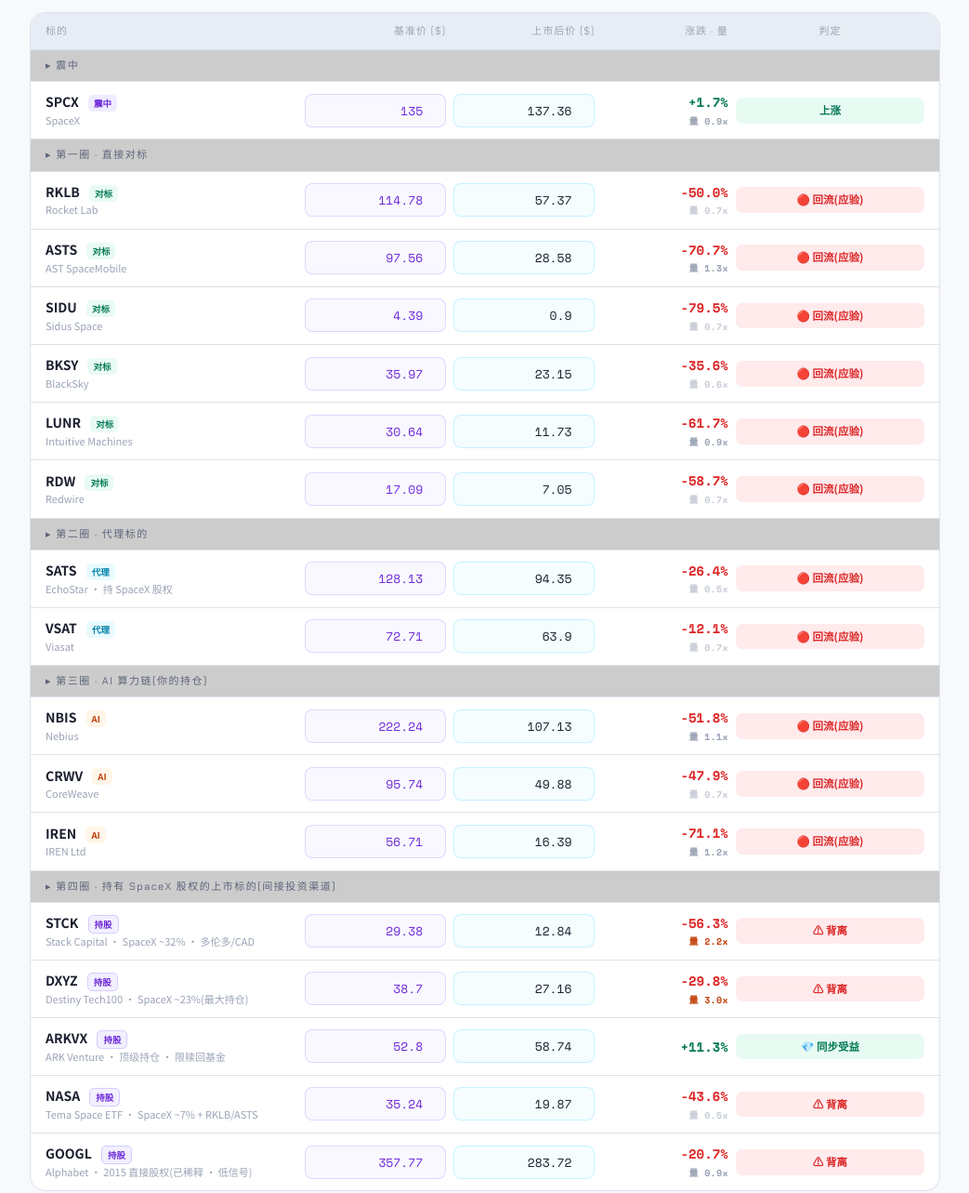
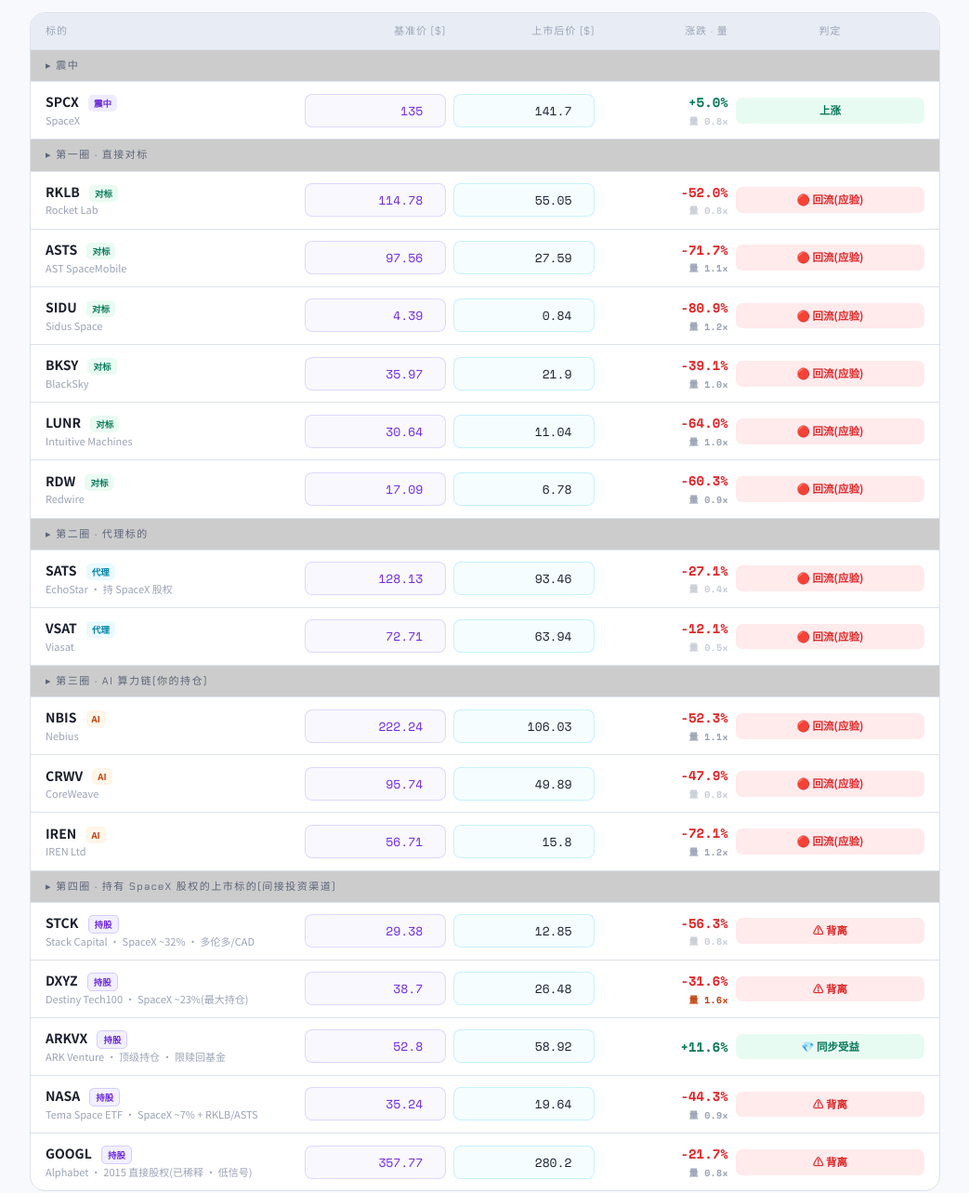
Before and after one commit to charleslee96finance/nvidia-tracker, a plain HTML site: page spcx.html in a window 1280 px wide. Shown: the part 684-1967 px from the top of the page at 93% size, without its empty margins (118-1161 px from the left). Drawn offline with nearby package versions, Linux system fonts and the light colour scheme.

Commit message:
auto: refresh spcx scorecard 2026-11-18 09:37Z

```diff
--- a/spcx.html
+++ b/spcx.html
@@ -94,7 +94,7 @@ input.px.locked{background:rgba(157,139,255,.06);border-color:rgba(157,139,255,.
     <div class="kicker">POST-IPO REVIEW · 全自动模式 · 云端版</div>
     <h1>SPCX 的追踪 · 复盘记分卡</h1>
     <div class="sub">验证假设:上市后,资金是否从"影子标的"回流到 SpaceX 本身?(sell-the-news)</div>
-    <div class="updated">现价上次自动更新: <b>2026-11-17 17:59 BJT | 17/17 | CUR (base locked)</b> · 数据源 Yahoo Finance · 每日 02:00 UTC(10:00 BJT)由 GitHub Actions 刷新</div>
+    <div class="updated">现价上次自动更新: <b>2026-11-18 17:37 BJT | 17/17 | CUR (base locked)</b> · 数据源 Yahoo Finance · 每日 02:00 UTC(10:00 BJT)由 GitHub Actions 刷新</div>
   </header>
 
   <div class="howto">
@@ -148,30 +148,30 @@ input.px.locked{background:rgba(157,139,255,.06);border-color:rgba(157,139,255,.
     <div class="trow" data-row data-role="epi">
       <div class="nm">SPCX <span class="tier-tag tt-epi">震中</span><small>SpaceX</small></div>
       <div><input class="px base locked" type="number" value="135" placeholder="135" readonly></div>
-      <div><input class="px cur auto" type="number" data-ticker="SPCX" placeholder="首日价" value="137.36" data-rvol="0.9"></div>
+      <div><input class="px cur auto" type="number" data-ticker="SPCX" placeholder="首日价" value="141.7" data-rvol="0.79"></div>
       <div class="pct">—</div>
       <div class="verdict v-empty">—</div>
     </div>
     <div class="section-div">▸ 第一圈 · 直接对标</div>
-    <div class="trow" data-row data-role="comp"><div class="nm">RKLB <span class="tier-tag tt-comp">对标</span><small>Rocket Lab</small></div><div><input class="px base locked" type="number" data-ticker="RKLB" placeholder="基准" readonly value="114.78"></div><div><input class="px cur auto" type="number" data-ticker="RKLB" placeholder="现价" value="57.37" data-rvol="0.73"></div><div class="pct">—</div><div class="verdict v-empty">—</div></div>
-    <div class="trow" data-row data-role="comp"><div class="nm">ASTS <span class="tier-tag tt-comp">对标</span><small>AST SpaceMobile</small></div><div><input class="px base locked" type="number" data-ticker="ASTS" placeholder="基准" readonly value="97.56"></div><div><input class="px cur auto" type="number" data-ticker="ASTS" placeholder="现价" value="28.58" data-rvol="1.29"></div><div class="pct">—</div><div class="verdict v-empty">—</div></div>
-    <div class="trow" data-row data-role="comp"><div class="nm">SIDU <span class="tier-tag tt-comp">对标</span><small>Sidus Space</small></div><div><input class="px base locked" type="number" data-ticker="SIDU" placeholder="基准" readonly value="4.39"></div><div><input class="px cur auto" type="number" data-ticker="SIDU" placeholder="现价" value="0.9" data-rvol="0.7"></div><div class="pct">—</div><div class="verdict v-empty">—</div></div>
-    <div class="trow" data-row data-role="comp"><div class="nm">BKSY <span class="tier-tag tt-comp">对标</span><small>BlackSky</small></div><div><input class="px base locked" type="number" data-ticker="BKSY" placeholder="基准" readonly value="35.97"></div><div><input class="px cur auto" type="number" data-ticker="BKSY" placeholder="现价" value="23.15" data-rvol="0.63"></div><div class="pct">—</div><div class="verdict v-empty">—</div></div>
-    <div class="trow" data-row data-role="comp"><div class="nm">LUNR <span class="tier-tag tt-comp">对标</span><small>Intuitive Machines</small></div><div><input class="px base locked" type="number" data-ticker="LUNR" placeholder="基准" readonly value="30.64"></div><div><input class="px cur auto" type="number" data-ticker="LUNR" placeholder="现价" value="11.73" data-rvol="0.87"></div><div class="pct">—</div><div class="verdict v-empty">—</div></div>
-    <div class="trow" data-row data-role="comp"><div class="nm">RDW <span class="tier-tag tt-comp">对标</span><small>Redwire</small></div><div><input class="px base locked" type="number" data-ticker="RDW" placeholder="基准" readonly value="17.09"></div><div><input class="px cur auto" type="number" data-ticker="RDW" placeholder="现价" value="7.05" data-rvol="0.73"></div><div class="pct">—</div><div class="verdict v-empty">—</div></div>
+    <div class="trow" data-row data-role="comp"><div class="nm">RKLB <span class="tier-tag tt-comp">对标</span><small>Rocket Lab</small></div><div><input class="px base locked" type="number" data-ticker="RKLB" placeholder="基准" readonly value="114.78"></div><div><input class="px cur auto" type="number" data-ticker="RKLB" placeholder="现价" value="55.05" data-rvol="0.75"></div><div class="pct">—</div><div class="verdict v-empty">—</div></div>
+    <div class="trow" data-row data-role="comp"><div class="nm">ASTS <span class="tier-tag tt-comp">对标</span><small>AST SpaceMobile</small></div><div><input class="px base locked" type="number" data-ticker="ASTS" placeholder="基准" readonly value="97.56"></div><div><input class="px cur auto" type="number" data-ticker="ASTS" placeholder="现价" value="27.59" data-rvol="1.12"></div><div class="pct">—</div><div class="verdict v-empty">—</div></div>
+    <div class="trow" data-row data-role="comp"><div class="nm">SIDU <span class="tier-tag tt-comp">对标</span><small>Sidus Space</small></div><div><input class="px base locked" type="number" data-ticker="SIDU" placeholder="基准" readonly value="4.39"></div><div><input class="px cur auto" type="number" data-ticker="SIDU" placeholder="现价" value="0.84" data-rvol="1.18"></div><div class="pct">—</div><div class="verdict v-empty">—</div></div>
+    <div class="trow" data-row data-role="comp"><div class="nm">BKSY <span class="tier-tag tt-comp">对标</span><small>BlackSky</small></div><div><input class="px base locked" type="number" data-ticker="BKSY" placeholder="基准" readonly value="35.97"></div><div><input class="px cur auto" type="number" data-ticker="BKSY" placeholder="现价" value="21.9" data-rvol="0.99"></div><div class="pct">—</div><div class="verdict v-empty">—</div></div>
+    <div class="trow" data-row data-role="comp"><div class="nm">LUNR <span class="tier-tag tt-comp">对标</span><small>Intuitive Machines</small></div><div><input class="px base locked" type="number" data-ticker="LUNR" placeholder="基准" readonly value="30.64"></div><div><input class="px cur auto" type="number" data-ticker="LUNR" placeholder="现价" value="11.04" data-rvol="0.97"></div><div class="pct">—</div><div class="verdict v-empty">—</div></div>
+    <div class="trow" data-row data-role="comp"><div class="nm">RDW <span class="tier-tag tt-comp">对标</span><small>Redwire</small></div><div><input class="px base locked" type="number" data-ticker="RDW" placeholder="基准" readonly value="17.09"></div><div><input class="px cur auto" type="number" data-ticker="RDW" placeholder="现价" value="6.78" data-rvol="0.87"></div><div class="pct">—</div><div class="verdict v-empty">—</div></div>
     <div class="section-div">▸ 第二圈 · 代理标的</div>
-    <div class="trow" data-row data-role="comp"><div class="nm">SATS <span class="tier-tag tt-proxy">代理</span><small>EchoStar · 持 SpaceX 股权</small></div><div><input class="px base locked" type="number" data-ticker="SATS" placeholder="基准" readonly value="128.13"></div><div><input class="px cur auto" type="number" data-ticker="SATS" placeholder="现价" value="94.35" data-rvol="0.51"></div><div class="pct">—</div><div class="verdict v-empty">—</div></div>
-    <div class="trow" data-row data-role="comp"><div class="nm">VSAT <span class="tier-tag tt-proxy">代理</span><small>Viasat</small></div><div><input class="px base locked" type="number" data-ticker="VSAT" placeholder="基准" readonly value="72.71"></div><div><input class="px cur auto" type="number" data-ticker="VSAT" placeholder="现价" value="63.9" data-rvol="0.69"></div><div class="pct">—</div><div class="verdict v-empty">—</div></div>
+    <div class="trow" data-row data-role="comp"><div class="nm">SATS <span class="tier-tag tt-proxy">代理</span><small>EchoStar · 持 SpaceX 股权</small></div><div><input class="px base locked" type="number" data-ticker="SATS" placeholder="基准" readonly value="128.13"></div><div><input class="px cur auto" type="number" data-ticker="SATS" placeholder="现价" value="93.46" data-rvol="0.42"></div><div class="pct">—</div><div class="verdict v-empty">—</div></div>
+    <div class="trow" data-row data-role="comp"><div class="nm">VSAT <span class="tier-tag tt-proxy">代理</span><small>Viasat</small></div><div><input class="px base locked" type="number" data-ticker="VSAT" placeholder="基准" readonly value="72.71"></div><div><input class="px cur auto" type="number" data-ticker="VSAT" placeholder="现价" value="63.94" data-rvol="0.49"></div><div class="pct">—</div><div class="verdict v-empty">—</div></div>
     <div class="section-div">▸ 第三圈 · AI 算力链(你的持仓)</div>
-    <div class="trow" data-row data-role="comp"><div class="nm">NBIS <span class="tier-tag tt-ai">AI</span><small>Nebius</small></div><div><input class="px base locked" type="number" data-ticker="NBIS" placeholder="基准" readonly value="222.24"></div><div><input class="px cur auto" type="number" data-ticker="NBIS" placeholder="现价" value="107.13" data-rvol="1.07"></div><div class="pct">—</div><div class="verdict v-empty">—</div></div>
-    <div class="trow" data-row data-role="comp"><div class="nm">CRWV <span class="tier-tag tt-ai">AI</span><small>CoreWeave</small></div><div><input class="px base locked" type="number" data-ticker="CRWV" placeholder="基准" readonly value="95.74"></div><div><input class="px cur auto" type="number" data-ticker="CRWV" placeholder="现价" value="49.88" data-rvol="0.73"></div><div class="pct">—</div><div class="verdict v-empty">—</div></div>
-    <div class="trow" data-row data-role="comp"><div class="nm">IREN <span class="tier-tag tt-ai">AI</span><small>IREN Ltd</small></div><div><input class="px base locked" type="number" data-ticker="IREN" placeholder="基准" readonly value="56.71"></div><div><input class="px cur auto" type="number" data-ticker="IREN" placeholder="现价" value="16.39" data-rvol="1.17"></div><div class="pct">—</div><div class="verdict v-empty">—</div></div>
+    <div class="trow" data-row data-role="comp"><div class="nm">NBIS <span class="tier-tag tt-ai">AI</span><small>Nebius</small></div><div><input class="px base locked" type="number" data-ticker="NBIS" placeholder="基准" readonly value="222.24"></div><div><input class="px cur auto" type="number" data-ticker="NBIS" placeholder="现价" value="106.03" data-rvol="1.09"></div><div class="pct">—</div><div class="verdict v-empty">—</div></div>
+    <div class="trow" data-row data-role="comp"><div class="nm">CRWV <span class="tier-tag tt-ai">AI</span><small>CoreWeave</small></div><div><input class="px base locked" type="number" data-ticker="CRWV" placeholder="基准" readonly value="95.74"></div><div><input class="px cur auto" type="number" data-ticker="CRWV" placeholder="现价" value="49.89" data-rvol="0.78"></div><div class="pct">—</div><div class="verdict v-empty">—</div></div>
+    <div class="trow" data-row data-role="comp"><div class="nm">IREN <span class="tier-tag tt-ai">AI</span><small>IREN Ltd</small></div><div><input class="px base locked" type="number" data-ticker="IREN" placeholder="基准" readonly value="56.71"></div><div><input class="px cur auto" type="number" data-ticker="IREN" placeholder="现价" value="15.8" data-rvol="1.19"></div><div class="pct">—</div><div class="verdict v-empty">—</div></div>
     <div class="section-div">▸ 第四圈 · 持有 SpaceX 股权的上市标的(间接投资渠道)</div>
-    <div class="trow" data-row data-role="holder"><div class="nm">STCK <span class="tier-tag tt-hold">持股</span><small>Stack Capital · SpaceX ~32% · 多伦多/CAD</small></div><div><input class="px base locked" type="number" data-ticker="STCK.TO" placeholder="基准" readonly value="29.38"></div><div><input class="px cur auto" type="number" data-ticker="STCK.TO" placeholder="现价" value="12.84" data-rvol="2.16"></div><div class="pct">—</div><div class="verdict v-empty">—</div></div>
-    <div class="trow" data-row data-role="holder"><div class="nm">DXYZ <span class="tier-tag tt-hold">持股</span><small>Destiny Tech100 · SpaceX ~23%(最大持仓)</small></div><div><input class="px base locked" type="number" data-ticker="DXYZ" placeholder="基准" readonly value="38.7"></div><div><input class="px cur auto" type="number" data-ticker="DXYZ" placeholder="现价" value="27.16" data-rvol="3.0"></div><div class="pct">—</div><div class="verdict v-empty">—</div></div>
-    <div class="trow" data-row data-role="holder"><div class="nm">ARKVX <span class="tier-tag tt-hold">持股</span><small>ARK Venture · 顶级持仓 · 限赎回基金</small></div><div><input class="px base locked" type="number" data-ticker="ARKVX" placeholder="基准" readonly value="52.8"></div><div><input class="px cur auto" type="number" data-ticker="ARKVX" placeholder="现价" value="58.74"></div><div class="pct">—</div><div class="verdict v-empty">—</div></div>
-    <div class="trow" data-row data-role="holder"><div class="nm">NASA <span class="tier-tag tt-hold">持股</span><small>Tema Space ETF · SpaceX ~7% + RKLB/ASTS</small></div><div><input class="px base locked" type="number" data-ticker="NASA" placeholder="基准" readonly value="35.24"></div><div><input class="px cur auto" type="number" data-ticker="NASA" placeholder="现价" value="19.87" data-rvol="0.5"></div><div class="pct">—</div><div class="verdict v-empty">—</div></div>
-    <div class="trow" data-row data-role="holder"><div class="nm">GOOGL <span class="tier-tag tt-hold">持股</span><small>Alphabet · 2015 直接股权(已稀释 · 低信号)</small></div><div><input class="px base locked" type="number" data-ticker="GOOGL" placeholder="基准" readonly value="357.77"></div><div><input class="px cur auto" type="number" data-ticker="GOOGL" placeholder="现价" value="283.72" data-rvol="0.86"></div><div class="pct">—</div><div class="verdict v-empty">—</div></div>
+    <div class="trow" data-row data-role="holder"><div class="nm">STCK <span class="tier-tag tt-hold">持股</span><small>Stack Capital · SpaceX ~32% · 多伦多/CAD</small></div><div><input class="px base locked" type="number" data-ticker="STCK.TO" placeholder="基准" readonly value="29.38"></div><div><input class="px cur auto" type="number" data-ticker="STCK.TO" placeholder="现价" value="12.85" data-rvol="0.75"></div><div class="pct">—</div><div class="verdict v-empty">—</div></div>
+    <div class="trow" data-row data-role="holder"><div class="nm">DXYZ <span class="tier-tag tt-hold">持股</span><small>Destiny Tech100 · SpaceX ~23%(最大持仓)</small></div><div><input class="px base locked" type="number" data-ticker="DXYZ" placeholder="基准" readonly value="38.7"></div><div><input class="px cur auto" type="number" data-ticker="DXYZ" placeholder="现价" value="26.48" data-rvol="1.61"></div><div class="pct">—</div><div class="verdict v-empty">—</div></div>
+    <div class="trow" data-row data-role="holder"><div class="nm">ARKVX <span class="tier-tag tt-hold">持股</span><small>ARK Venture · 顶级持仓 · 限赎回基金</small></div><div><input class="px base locked" type="number" data-ticker="ARKVX" placeholder="基准" readonly value="52.8"></div><div><input class="px cur auto" type="number" data-ticker="ARKVX" placeholder="现价" value="58.92"></div><div class="pct">—</div><div class="verdict v-empty">—</div></div>
+    <div class="trow" data-row data-role="holder"><div class="nm">NASA <span class="tier-tag tt-hold">持股</span><small>Tema Space ETF · SpaceX ~7% + RKLB/ASTS</small></div><div><input class="px base locked" type="number" data-ticker="NASA" placeholder="基准" readonly value="35.24"></div><div><input class="px cur auto" type="number" data-ticker="NASA" placeholder="现价" value="19.64" data-rvol="0.93"></div><div class="pct">—</div><div class="verdict v-empty">—</div></div>
+    <div class="trow" data-row data-role="holder"><div class="nm">GOOGL <span class="tier-tag tt-hold">持股</span><small>Alphabet · 2015 直接股权(已稀释 · 低信号)</small></div><div><input class="px base locked" type="number" data-ticker="GOOGL" placeholder="基准" readonly value="357.77"></div><div><input class="px cur auto" type="number" data-ticker="GOOGL" placeholder="现价" value="280.2" data-rvol="0.8"></div><div class="pct">—</div><div class="verdict v-empty">—</div></div>
   </div>
 
   <div class="signals">
```
